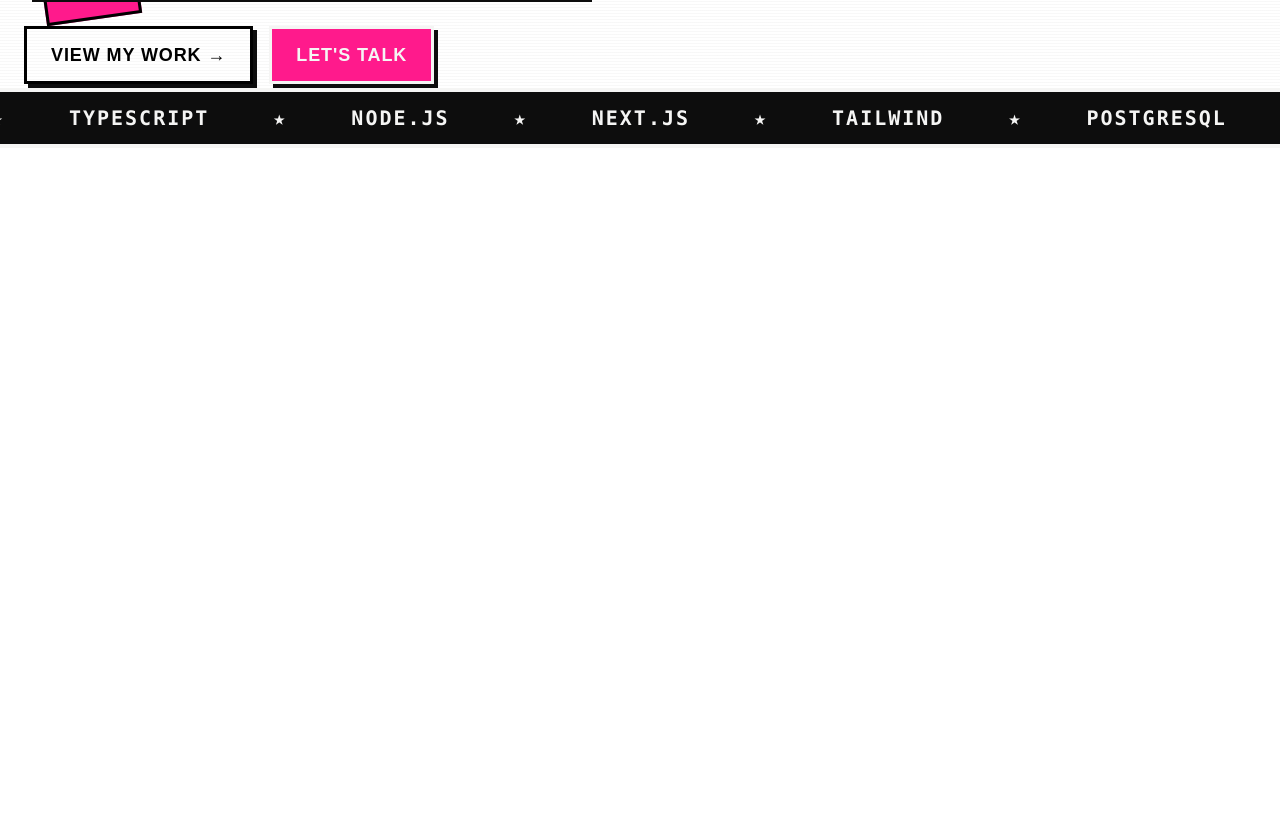
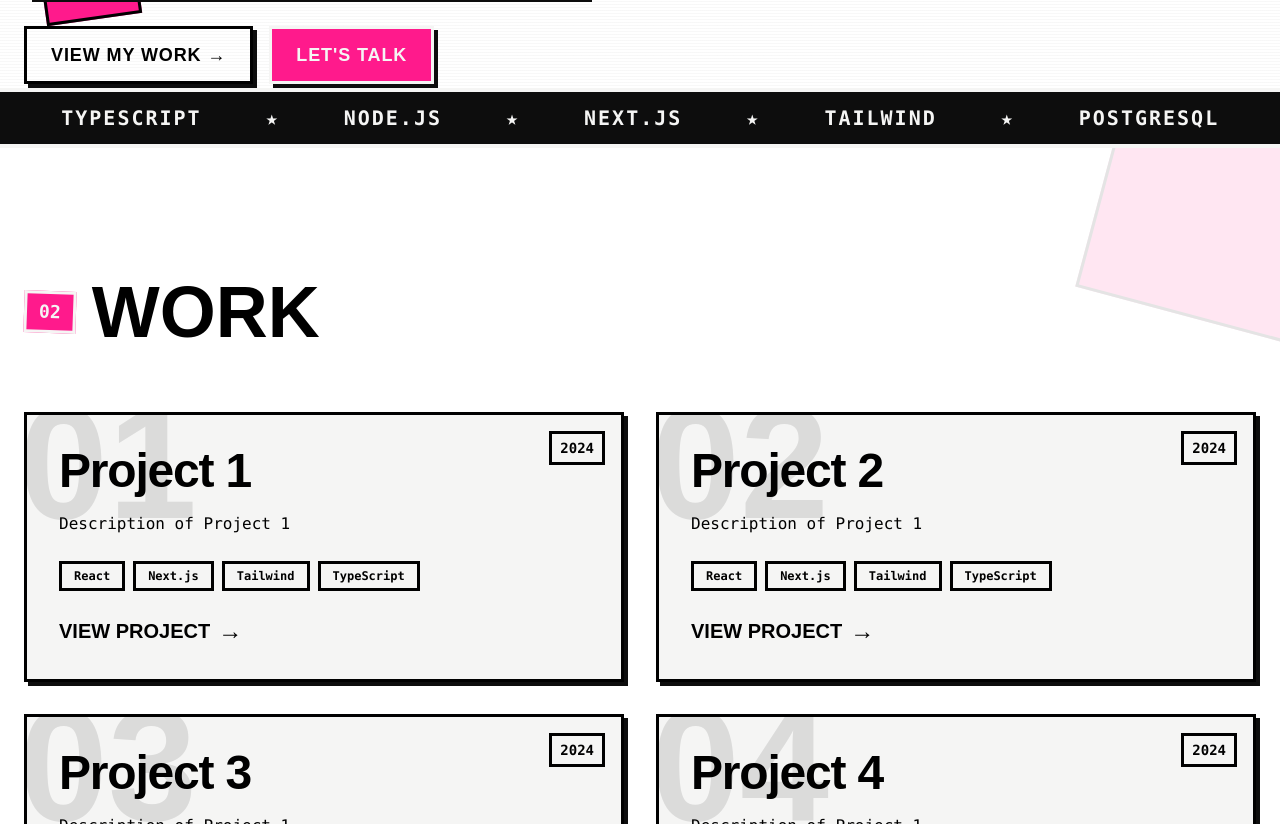
Before and after one commit to Shiengg/Shieng-portfolio, a React app in the folder portfolio/: page / in a window 1280 px wide. Shown: the part 716-1540 px from the top of the page. Before the commit the page ends 864 px from the top, so only its background shows below. Built offline with nearby package versions, Linux system fonts and the light colour scheme; the HTML template or start-up script is replaced by a standard one.

Commit message:
Add ProjectsSection component to display project details; update Navbar styling for better visibility on scroll, and integrate ProjectsSection into the Index page layout.

```diff
--- a/portfolio/src/components/Navbar.tsx
+++ b/portfolio/src/components/Navbar.tsx
@@ -20,7 +20,7 @@ const Navbar = () => {
     return (
         <nav
             className={`nav-brutal transition-all duration-300 ${
-                scrolled ? "top-2 py-2 px-4" : "top-4 py-3 px-6"
+                scrolled ? "top-2 py-2 px-4 bg-white" : "top-4 py-3 px-6 bg-white"
             }`}
         >
             <a href="#" className="font-mono font-bold text-lg tracking-tighter mr-4">
--- /dev/null
+++ b/portfolio/src/components/ProjectsSection.tsx
@@ -0,0 +1,123 @@
+import { useState } from 'react';
+
+const projects = [
+  {
+    title: 'Project 1',
+    desc: 'Description of Project 1',
+    tags: ['React', 'Next.js', 'Tailwind', 'TypeScript'],
+    color: 'neon-green',
+    link: '#',
+    year: '2024',
+  },
+  {
+    title: 'Project 2',
+    desc: 'Description of Project 1',
+    tags: ['React', 'Next.js', 'Tailwind', 'TypeScript'],
+    color: 'neon-pink',
+    link: '#',
+    year: '2024',
+  },
+  {
+    title: 'Project 3',
+    desc: 'Description of Project 1',
+    tags: ['React', 'Next.js', 'Tailwind', 'TypeScript'],
+    color: 'neon-blue',
+    link: '#',
+    year: '2024',
+  },
+  {
+    title: 'Project 4',
+    desc: 'Description of Project 1',
+    tags: ['React', 'Next.js', 'Tailwind', 'TypeScript'],
+    color: 'neon-yellow',
+    link: '#',
+    year: '2024',
+  },
+];
+
+const ProjectsSection = () => {
+  const [hoveredIdx, setHoveredIdx] = useState<number | null>(null);
+
+  return (
+    <section id="projects" className="py-20 md:py-32 relative">
+      <div className="absolute inset-0 pointer-events-none overflow-hidden">
+        <div
+          className="absolute -top-20 -right-20 w-64 h-64 brutal-border opacity-10"
+          style={{ background: 'hsl(var(--neon-pink))', transform: 'rotate(15deg)' }}
+        />
+        <div
+          className="absolute -bottom-20 -left-20 w-48 h-48 brutal-border opacity-10"
+          style={{ background: 'hsl(var(--neon-blue))', transform: 'rotate(-10deg)' }}
+        />
+      </div>
+
+      <div className="container mx-auto px-6 relative z-10">
+        {/* Section Lable */}
+        <div className="flex items-center gap-4 mb-16">
+          <div className="sticker sticker-pink rotate-[2deg] text-lg">02</div>
+          <h2 className="text-5xl md:text-7xl font-heading font-bold">WORK</h2>
+          <div className="flex-1 h-[4px] bg-foreground hidden md:block" />
+        </div>
+
+        {/* Projects Grid */}
+        <div className="grid grid-cols-1 md:grid-cols-2 gap-8">
+          {projects.map((project, i) => (
+            <a
+              key={project.title}
+              href={project.link}
+              className="group block"
+              onMouseEnter={() => setHoveredIdx(i)}
+              onMouseLeave={() => setHoveredIdx(null)}
+            >
+              <div
+                className="brutal-border p-6 md:p-8 transition-all duration-200 relative overflow-hidden h-full"
+                style={{
+                  background:
+                    hoveredIdx === i ? `hsl(var(--${project.color}))` : 'hsl(var(--card))',
+                  boxShadow: hoveredIdx === i ? 'var(--brutal-shadow-xl)' : 'var(--brutal-shadow)',
+                  transform: hoveredIdx === i ? 'translate(-4px, -4px) rotate(-1deg)' : 'none',
+                }}
+              >
+                {/* Year badge */}
+                <div className="absolute top-4 right-4 font-mono text-sm font-bold brutal-border px-2 py-1 bg-background">
+                  {project.year}
+                </div>
+
+                {/* Project number */}
+                <span className="font-heading text-[8rem] md:text-[10rem] font-bold leading-none opacity-10 absolute -top-8 -left-2 select-none">
+                  {String(i + 1).padStart(2, '0')}
+                </span>
+
+                <div className="relative z-10">
+                  <h3 className="font-heading font-bold text-3xl md:text-5xl mb-4 tracking-tight">
+                    {project.title}
+                  </h3>
+                  <p className="font-mono text-sm md:text-base mb-6 leading-relaxed max-w-md">
+                    {project.desc}
+                  </p>
+                  <div className="flex flex-wrap gap-2">
+                    {project.tags.map((tag) => (
+                      <span
+                        key={tag}
+                        className="brutal-border px-3 py-1 font-mono text-xs font-bold bg-background"
+                      >
+                        {tag}
+                      </span>
+                    ))}
+                  </div>
+                </div>
+                {/* Arrow */}
+                <div className="mt-6 font-heading font-bold text-xl flex items-center gap-2 transition-transform duration-200 group-hover:translate-x-2">
+                  VIEW PROJECT
+                  <span className="text-2xl">→</span>
+                </div>
+              </div>
+            </a>
+          ))}
+        </div>
+      </div>
+    </section>
+  );
+};
+
+export default ProjectsSection;
--- a/portfolio/src/pages/Index.tsx
+++ b/portfolio/src/pages/Index.tsx
@@ -1,13 +1,15 @@
-import Navbar from "@/components/Navbar";
-import HeroSection from "@/components/HeroSection";
+import Navbar from '@/components/Navbar';
+import HeroSection from '@/components/HeroSection';
+import ProjectsSection from '@/components/ProjectsSection';
 
 const Index = () => {
-    return (
-        <div className="min-h-screen bg-background text-foreground">
-            <Navbar />
-            <HeroSection />
-        </div>
-    )
-}
+  return (
+    <div className="min-h-screen bg-background text-foreground">
+      <Navbar />
+      <HeroSection />
+      <ProjectsSection />
+    </div>
+  );
+};
 
 export default Index;
```
